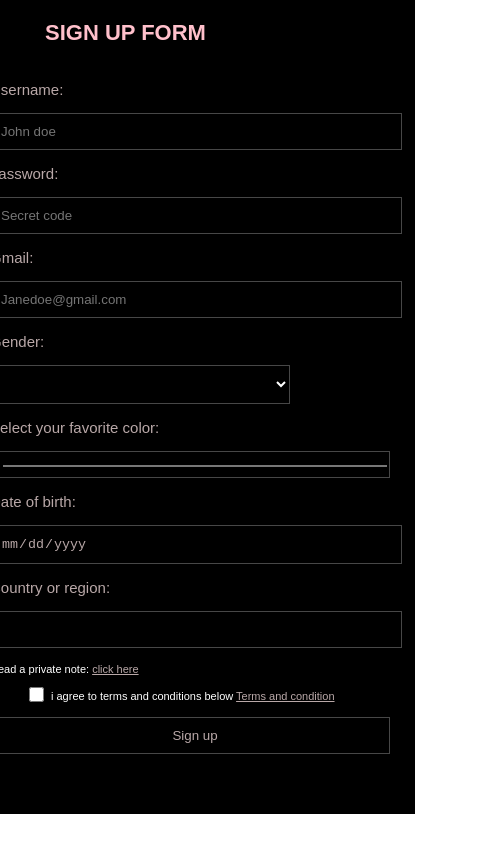
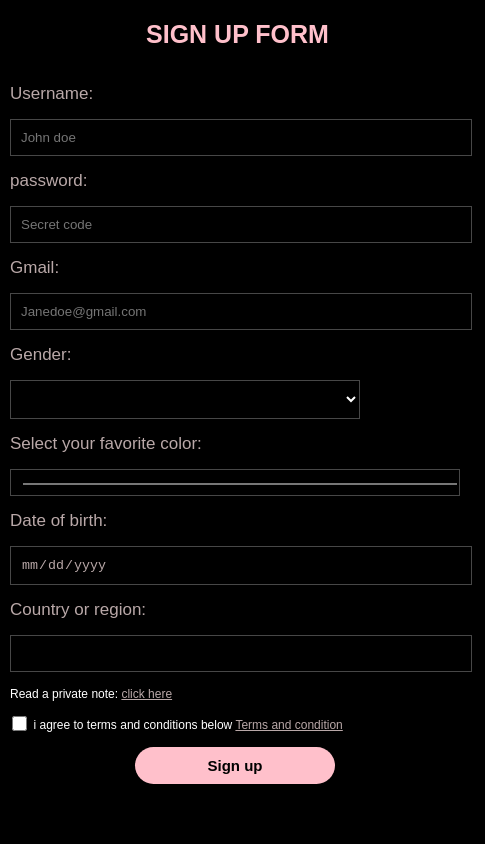
Before and after one commit to collinswebdev/signup-, a plain HTML site: page index.html in a window 390 px wide. Shown: the whole page, 485 px wide, since content can reach past the window. Drawn offline with Linux system fonts and the light colour scheme.

Commit message:
Update style.css

```diff
--- a/style.css
+++ b/style.css
@@ -1,11 +1,12 @@
 html {
-  height: 500vh;
+  height: 150vh;
 }
 body {
- display: flex;
+  display: flex;
   justify-content: center;
   margin: 0px 0px;
 }
+
 form {
   background-color: black;
   color: white;
@@ -18,9 +19,13 @@ form {
   padding-right: 25px;
   padding-bottom: 60px;
 }
-h1 {
+
+.signupformh1 {
   margin-left: 115px;
   color: pink;
+  display: inline-block;
+  margin-right: 110px;
+  font-size: 25px;
 }
 p {
   display: inline-block;
@@ -51,7 +56,7 @@ input:focus {
 }
 
 select {
-  width: 300px;
+  width: 350px;
   padding: 7px;
   background-color: black;
   color: white;
@@ -68,16 +73,33 @@ option {
 .default {
   color: rgb(185, 168, 168);
 }
-.submit-btn {
+
+.signup-btn {
   background-color: pink;
   color: black;
-  width: 200px;
-  margin-left: 120px;
   padding: 10px 10px;
   font-size: 15px;
   font-weight: bold;
   border: none;
   border-radius: 200px;
+  width: 200px;
+}
+
+.database {
+  display: flex;
+  justify-content: center;
+  color: grey;
+  margin-top: 10px;
+  padding: 50px 50px;
+  font-family: sans-serif;
+}
+.submit-btn-div,
+.twodiv {
+  display: flex;
+  justify-content: center;
+}
+.remove {
+  display: none;
 }
 /* Small phones */
 @media (max-width: 360px) {
@@ -85,12 +107,10 @@ option {
     height: 0vh;
   }
   body {
-    display: flex;
-    justify-content: center;
     margin: 0px 0px;
+    width: 440px;
   }
   form {
-    width: 400px;
     font-size: 15px;
   }
   input {
@@ -99,9 +119,7 @@ option {
   h1 {
     margin: 20px 55px;
   }
-  .submit-btn {
-    margin: 20px 60px;
-  }
+
   .check {
     display: flex;
     flex-direction: row;
@@ -121,11 +139,21 @@ option {
     padding-top: 3px;
   }
 
+  .submit-btn-div,
+  .twodiv {
+    display: flex;
+    align-items: center;
+  }
   div {
     display: flex;
     flex-direction: column;
-    font-size: 11px;
+    font-size: 13px;
     justify-content: center;
+  }
+  .database {
+    font-size: 20px;
+    overflow: scroll;
+    white-space: nowrap;
   }
 }
 
@@ -135,13 +163,11 @@ option {
     height: 0vh;
   }
   body {
-    display: flex;
-    justify-content: center;
     margin: 0px 0px;
+    width: 480px;
   }
   form {
-    width: 400px;
-    font-size: 15px;
+    font-size: 17px;
   }
   input {
     width: 100%;
@@ -149,33 +175,40 @@ option {
   h1 {
     margin: 20px 55px;
   }
-  .submit-btn {
-    margin: 20px 60px;
-  }
+
   .check {
     display: flex;
     flex-direction: row;
     gap: 7px;
     margin: 0px 0px;
-    margin-right: 10px;
+    margin-right: 115px;
   }
   .p {
-    width: 150px;
+    width: 180px;
     margin: 0px 0px;
   }
   .checkbox {
     margin: 0px 0px;
   }
   .checkboxx {
-    width: 290px;
+    width: 310px;
     padding-top: 3px;
   }
-
+  .submit-btn-div,
+  .twodiv {
+    display: flex;
+    align-items: center;
+  }
   div {
     display: flex;
     flex-direction: column;
-    font-size: 11px;
+    font-size: 12px;
     justify-content: center;
+  }
+  .database {
+    font-size: 20px;
+    overflow: scroll;
+    white-space: nowrap;
   }
 }
 
@@ -185,13 +218,11 @@ option {
     height: 0vh;
   }
   body {
-    display: flex;
-    justify-content: center;
     margin: 0px 0px;
+    width: 480px;
   }
   form {
-    width: 400px;
-    font-size: 15px;
+    font-size: 17px;
   }
   input {
     width: 100%;
@@ -199,36 +230,186 @@ option {
   h1 {
     margin: 20px 55px;
   }
-  .submit-btn {
-    margin: 20px 60px;
-  }
+
   .check {
     display: flex;
     flex-direction: row;
     gap: 7px;
     margin: 0px 0px;
-    margin-right: 10px;
+    margin-right: 115px;
   }
   .p {
-    width: 150px;
+    width: 180px;
     margin: 0px 0px;
   }
   .checkbox {
     margin: 0px 0px;
   }
   .checkboxx {
-    width: 290px;
+    width: 310px;
     padding-top: 3px;
   }
-
+  .submit-btn-div,
+  .twodiv {
+    display: flex;
+    align-items: center;
+  }
   div {
     display: flex;
     flex-direction: column;
-    font-size: 11px;
+    font-size: 12px;
     justify-content: center;
+  }
+  .database {
+    font-size: 20px;
+    overflow: scroll;
+    white-space: nowrap;
   }
 }
 
 /* Tablets */
-@media (max-width: 768px) {
+@media (max-width: 680px) {
+  html {
+    height: 0vh;
+  }
+  body {
+    margin: 0px 0px;
+    width: 480px;
+  }
+  form {
+    font-size: 17px;
+  }
+  input {
+    width: 100%;
+  }
+
+  .check {
+    display: flex;
+    flex-direction: row;
+    gap: 7px;
+    margin: 0px 0px;
+    margin-right: 115px;
+  }
+  .p {
+    width: 180px;
+    margin: 0px 0px;
+  }
+  .checkbox {
+    margin: 0px 0px;
+  }
+  .checkboxx {
+    width: 310px;
+    padding-top: 3px;
+  }
+  .submit-btn-div,
+  .twodiv {
+    display: flex;
+    align-items: center;
+  }
+  div {
+    display: flex;
+    flex-direction: column;
+    font-size: 12px;
+    justify-content: center;
+  }
+  .database {
+    font-size: 20px;
+    overflow: scroll;
+    white-space: nowrap;
+  }
 }
+@media (max-width: 880px) {
+  html {
+    height: 0vh;
+  }
+  body {
+    margin: 0px 0px;
+  }
+  form {
+    font-size: 17px;
+  }
+  .submit-btn-div,
+  .twodiv {
+    display: flex;
+    align-items: center;
+  }
+
+  .p {
+    width: 180px;
+    margin: 0px 0px;
+  }
+  .checkbox {
+    margin: 0px 0px;
+  }
+  .checkboxx {
+    width: 310px;
+    padding-top: 3px;
+  }
+
+  .check {
+    display: flex;
+    flex-direction: row;
+    gap: 7px;
+    margin: 0px 0px;
+    margin-right: 115px;
+  }
+  div {
+    display: flex;
+    flex-direction: column;
+    font-size: 12px;
+    justify-content: center;
+  }
+  .database {
+    font-size: 20px;
+    overflow: scroll;
+    white-space: nowrap;
+  }
+}
+
+@media (max-width: 980px) {
+  html {
+    height: 0vh;
+  }
+  body {
+    margin: 0px 0px;
+  }
+  form {
+    font-size: 17px;
+  }
+  .submit-btn-div,
+  .twodiv {
+    display: flex;
+    align-items: center;
+  }
+
+  .p {
+    width: 180px;
+    margin: 0px 0px;
+  }
+  .checkbox {
+    margin: 0px 0px;
+  }
+  .checkboxx {
+    width: 310px;
+    padding-top: 3px;
+  }
+
+  .check {
+    display: flex;
+    flex-direction: row;
+    gap: 7px;
+    margin: 0px 0px;
+    margin-right: 115px;
+  }
+  div {
+    display: flex;
+    flex-direction: column;
+    font-size: 12px;
+    justify-content: center;
+  }
+  .database {
+    font-size: 20px;
+    overflow: scroll;
+    white-space: nowrap;
+  }
+}
```
